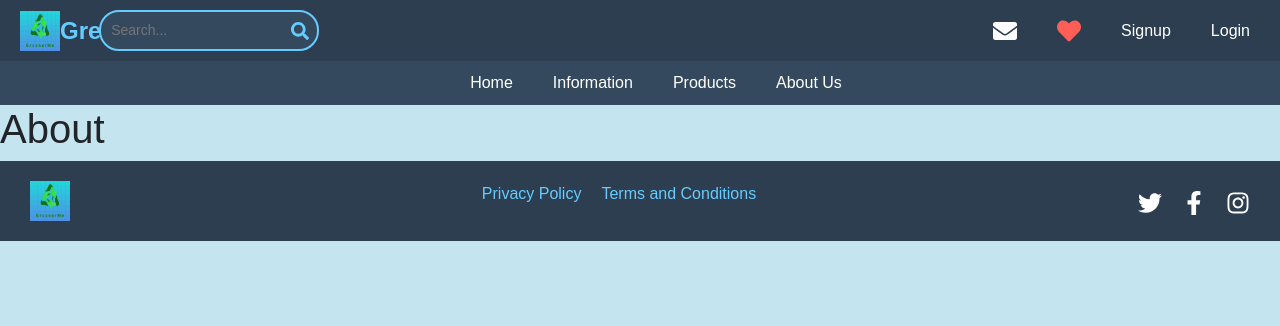
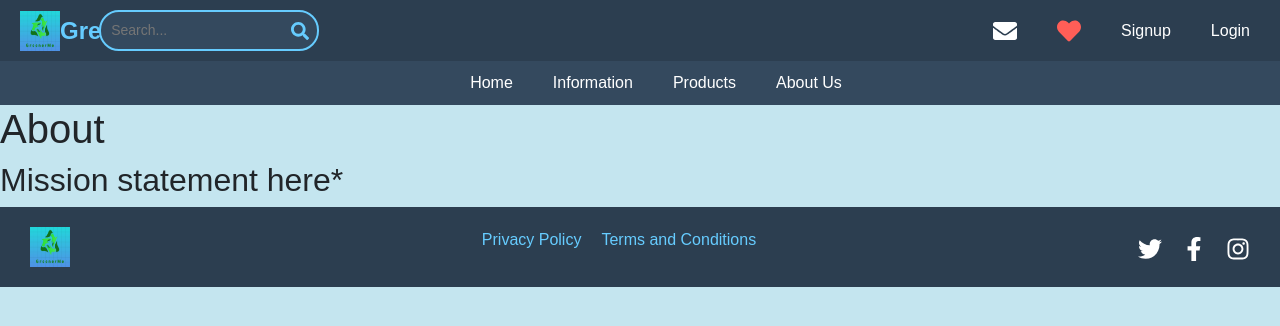
Before and after one commit to B00150149/GME, a Next.js app in the folder my-app/: page /about-us in a window 1280 px wide. Shown: the top 326 px of the page. Built offline with nearby package versions, Linux system fonts and the light colour scheme.

Commit message:
about page Sibeil

```diff
--- a/my-app/src/app/about-us/page.js
+++ b/my-app/src/app/about-us/page.js
@@ -16,6 +16,7 @@ export default function About() {
 
           <Header />
           <h1>About</h1>
+          <h2>Mission statement here*</h2>
           <Footer/>
          </>
     );
```
